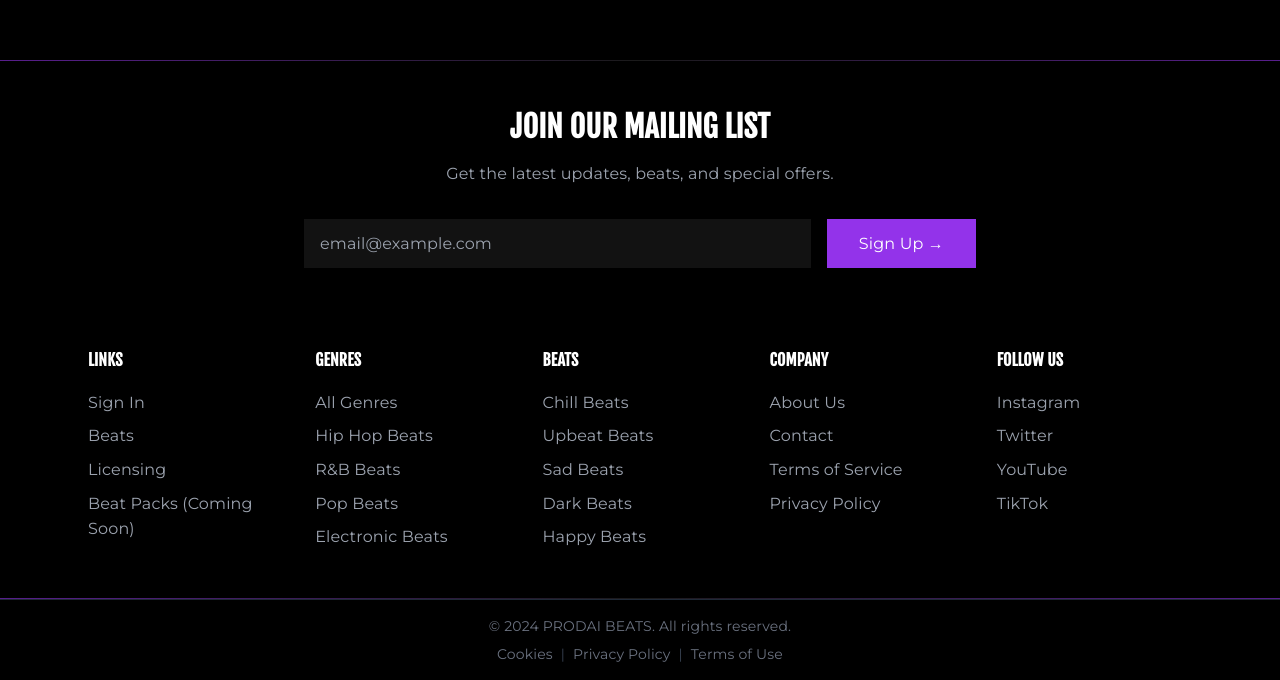
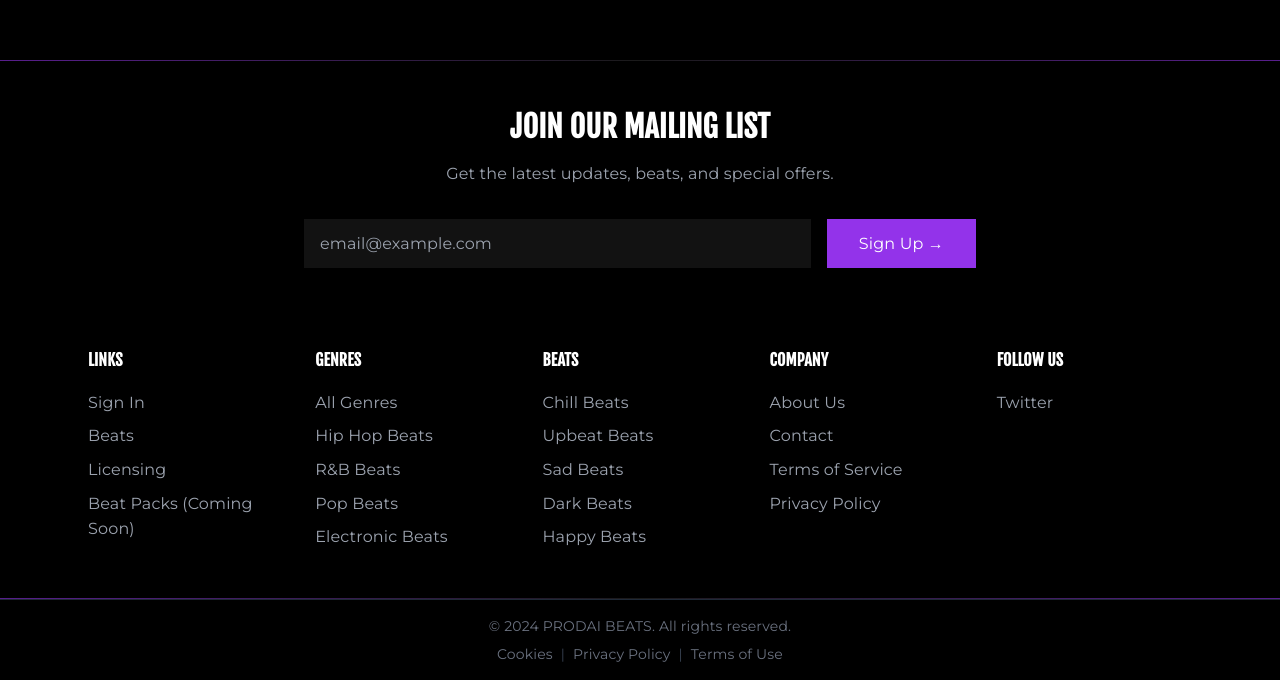
Before and after one commit to luketcarter11/prodaibeats-website, a Next.js app: page /auth/signin in a window 1280 px wide. Shown: the part 885-1565 px from the top of the page. Built offline with nearby package versions, Linux system fonts and the light colour scheme; no server answers.

Commit message:
Update footer social links to only show Twitter

```diff
--- a/src/components/Footer.tsx
+++ b/src/components/Footer.tsx
@@ -108,10 +108,7 @@
           <div>
             <h3 className="font-bold mb-4">FOLLOW US</h3>
             <ul className="space-y-2">
-              <li><a href="https://instagram.com" target="_blank" rel="noopener noreferrer" className="text-gray-400 hover:text-white">Instagram</a></li>
-              <li><a href="https://twitter.com" target="_blank" rel="noopener noreferrer" className="text-gray-400 hover:text-white">Twitter</a></li>
-              <li><a href="https://youtube.com" target="_blank" rel="noopener noreferrer" className="text-gray-400 hover:text-white">YouTube</a></li>
-              <li><a href="https://tiktok.com" target="_blank" rel="noopener noreferrer" className="text-gray-400 hover:text-white">TikTok</a></li>
+              <li><a href="https://x.com/prodaibeats" target="_blank" rel="noopener noreferrer" className="text-gray-400 hover:text-white">Twitter</a></li>
             </ul>
           </div>
         </div>
```
